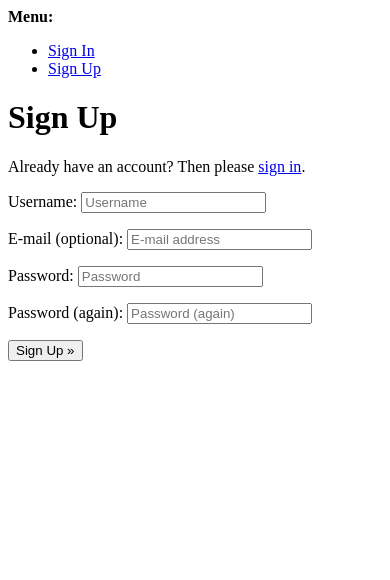
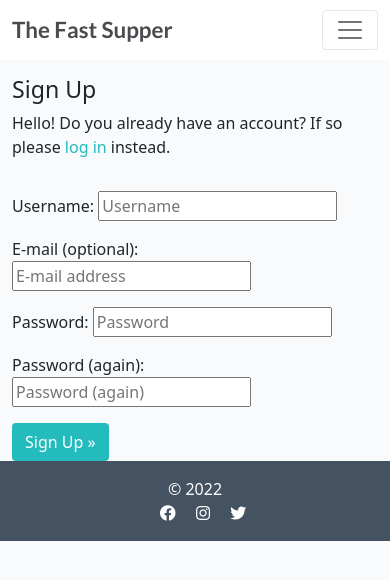
Before and after one commit to richardreiter/the-fast-supper, a Django app: page /accounts/signup/ in a window 390 px wide. Shown: the top 580 px of the page. Run offline with Django 3.2, Linux system fonts and the light colour scheme.

Commit message:
Edit signup.html account template

```diff
--- a/templates/account/signup.html
+++ b/templates/account/signup.html
@@ -1,21 +1,34 @@
-{% extends "account/base.html" %}
+{% extends "base.html" %}
 
 {% load i18n %}
 
 {% block head_title %}{% trans "Signup" %}{% endblock %}
 
 {% block content %}
-<h1>{% trans "Sign Up" %}</h1>
+<!-- Many thanks to Matt Rudge and CI's 'I Think Therefore I Blog'
+Walkthrough project - a great reference, inspiration and example:
+https://github.com/Code-Institute-Solutions/Django3blog -->
+<div class="container">
+    <div class="row">
+        <div class="col-md-8 mt-3 offset-md-2">
+            <h3>{% trans "Sign Up" %}</h3>
 
-<p>{% blocktrans %}Already have an account? Then please <a href="{{ login_url }}">sign in</a>.{% endblocktrans %}</p>
-
+            <p>{% blocktrans %}Hello! Do you already have an account? If so please <a
+                    class="link" href="{{ login_url }}">log in</a> instead.{% endblocktrans %}</p>
+        </div>
+    </div>
+    <div class="row">
+        <div class="col-md-8 mt-3 offset-md-2">
             <form class="signup" id="signup_form" method="post" action="{% url 'account_signup' %}">
                 {% csrf_token %}
                 {{ form.as_p }}
                 {% if redirect_field_value %}
                 <input type="hidden" name="{{ redirect_field_name }}" value="{{ redirect_field_value }}" />
                 {% endif %}
-  <button type="submit">{% trans "Sign Up" %} &raquo;</button>
+                <button class="btn btn-signup right" type="submit">{% trans "Sign Up" %} &raquo;</button>
             </form>
+        </div>
+    </div>
+</div>
 
 {% endblock %}
```
Lines whose indentation alone changed are shown as unchanged.
